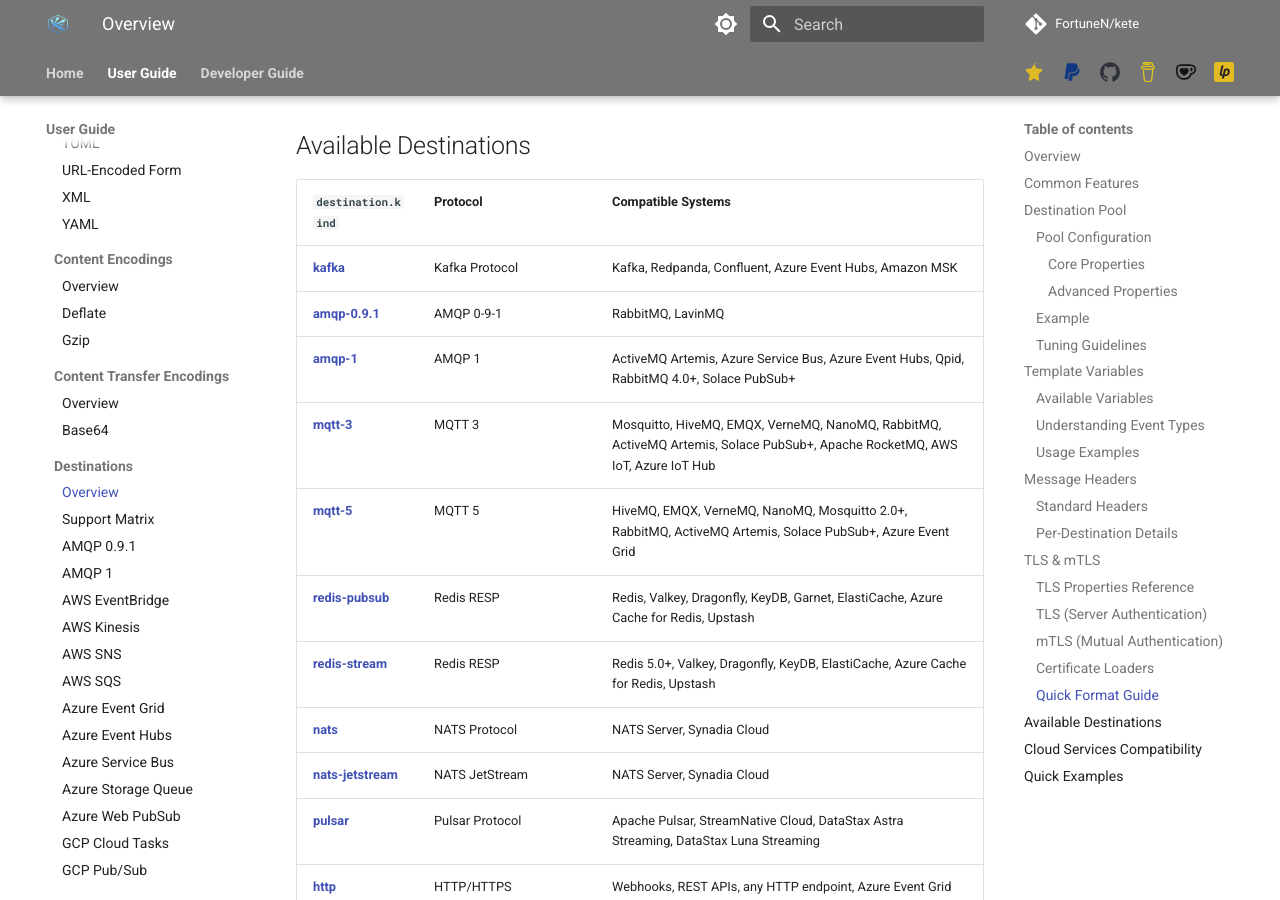
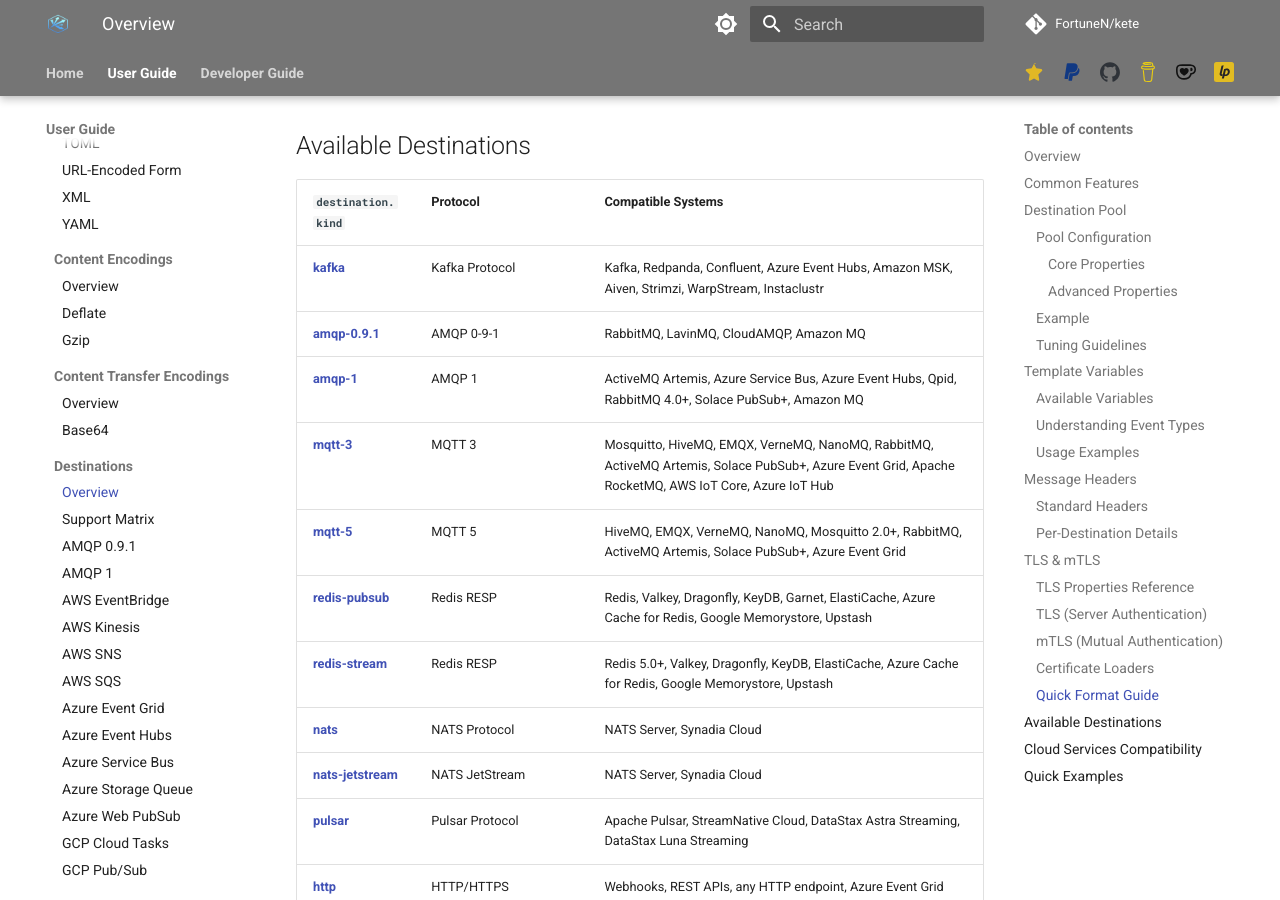
Before and after one commit to FortuneN/kete, an MkDocs documentation site: the page built from docs/user-guide/destinations/overview.md, in a window 1280 px wide and 900 px high, scrolled down 11413 px. Built offline with MkDocs 1.6.1 and Material for MkDocs 9.7.7, drawn with Linux system fonts in a browser that asks for light colours; comment, search, counter and statistics services are not loaded.

Commit message:
Docs audit: fix compatible systems in README/overview, remove CloudKarafka, add missing cloud services, fix protobuf content type

```diff
--- a/docs/user-guide/destinations/overview.md
+++ b/docs/user-guide/destinations/overview.md
@@ -319,13 +319,13 @@ For detailed information about each loader and their properties, see **[Certific
 
 | `destination.kind` | Protocol | Compatible Systems |
 |--------------------|----------|-------------------|
-| **[kafka](kafka.md)** | Kafka Protocol | Kafka, Redpanda, Confluent, Azure Event Hubs, Amazon MSK |
-| **[amqp-0.9.1](amqp-0.9.1.md)** | AMQP 0-9-1 | RabbitMQ, LavinMQ |
-| **[amqp-1](amqp-1.md)** | AMQP 1 | ActiveMQ Artemis, Azure Service Bus, Azure Event Hubs, Qpid, RabbitMQ 4.0+, Solace PubSub+ |
-| **[mqtt-3](mqtt-3.md)** | MQTT 3 | Mosquitto, HiveMQ, EMQX, VerneMQ, NanoMQ, RabbitMQ, ActiveMQ Artemis, Solace PubSub+, Apache RocketMQ, AWS IoT, Azure IoT Hub |
+| **[kafka](kafka.md)** | Kafka Protocol | Kafka, Redpanda, Confluent, Azure Event Hubs, Amazon MSK, Aiven, Strimzi, WarpStream, Instaclustr |
+| **[amqp-0.9.1](amqp-0.9.1.md)** | AMQP 0-9-1 | RabbitMQ, LavinMQ, CloudAMQP, Amazon MQ |
+| **[amqp-1](amqp-1.md)** | AMQP 1 | ActiveMQ Artemis, Azure Service Bus, Azure Event Hubs, Qpid, RabbitMQ 4.0+, Solace PubSub+, Amazon MQ |
+| **[mqtt-3](mqtt-3.md)** | MQTT 3 | Mosquitto, HiveMQ, EMQX, VerneMQ, NanoMQ, RabbitMQ, ActiveMQ Artemis, Solace PubSub+, Azure Event Grid, Apache RocketMQ, AWS IoT Core, Azure IoT Hub |
 | **[mqtt-5](mqtt-5.md)** | MQTT 5 | HiveMQ, EMQX, VerneMQ, NanoMQ, Mosquitto 2.0+, RabbitMQ, ActiveMQ Artemis, Solace PubSub+, Azure Event Grid |
-| **[redis-pubsub](redis-pubsub.md)** | Redis RESP | Redis, Valkey, Dragonfly, KeyDB, Garnet, ElastiCache, Azure Cache for Redis, Upstash |
-| **[redis-stream](redis-stream.md)** | Redis RESP | Redis 5.0+, Valkey, Dragonfly, KeyDB, ElastiCache, Azure Cache for Redis, Upstash |
+| **[redis-pubsub](redis-pubsub.md)** | Redis RESP | Redis, Valkey, Dragonfly, KeyDB, Garnet, ElastiCache, Azure Cache for Redis, Google Memorystore, Upstash |
+| **[redis-stream](redis-stream.md)** | Redis RESP | Redis 5.0+, Valkey, Dragonfly, KeyDB, ElastiCache, Azure Cache for Redis, Google Memorystore, Upstash |
 | **[nats](nats.md)** | NATS Protocol | NATS Server, Synadia Cloud |
 | **[nats-jetstream](nats-jetstream.md)** | NATS JetStream | NATS Server, Synadia Cloud |
 | **[pulsar](pulsar.md)** | Pulsar Protocol | Apache Pulsar, StreamNative Cloud, DataStax Astra Streaming, DataStax Luna Streaming |
```
Also changed, not shown: README.md (+3 -3 lines), docs/developer-guide/overview.md (+1 -1 lines).
